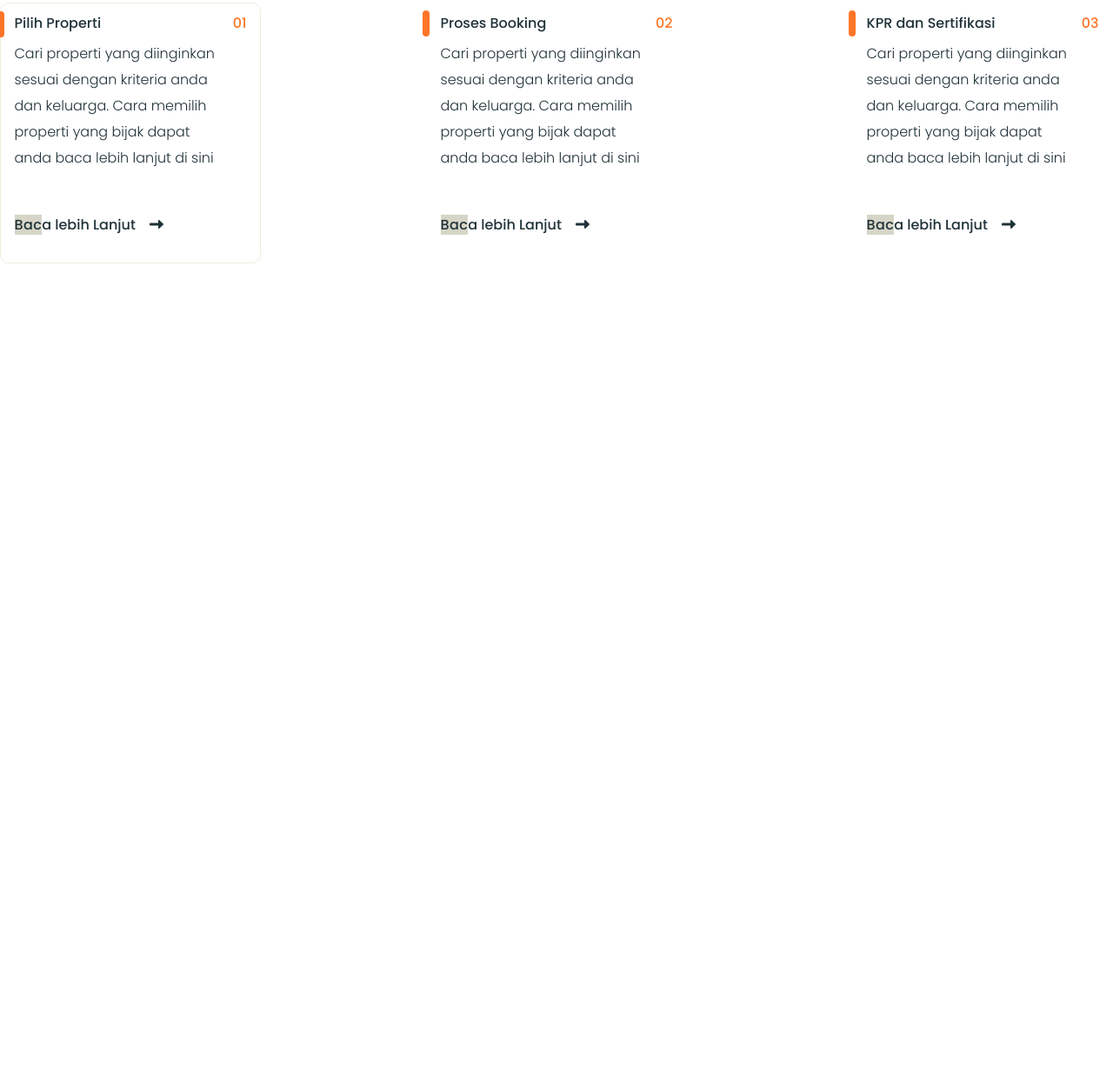
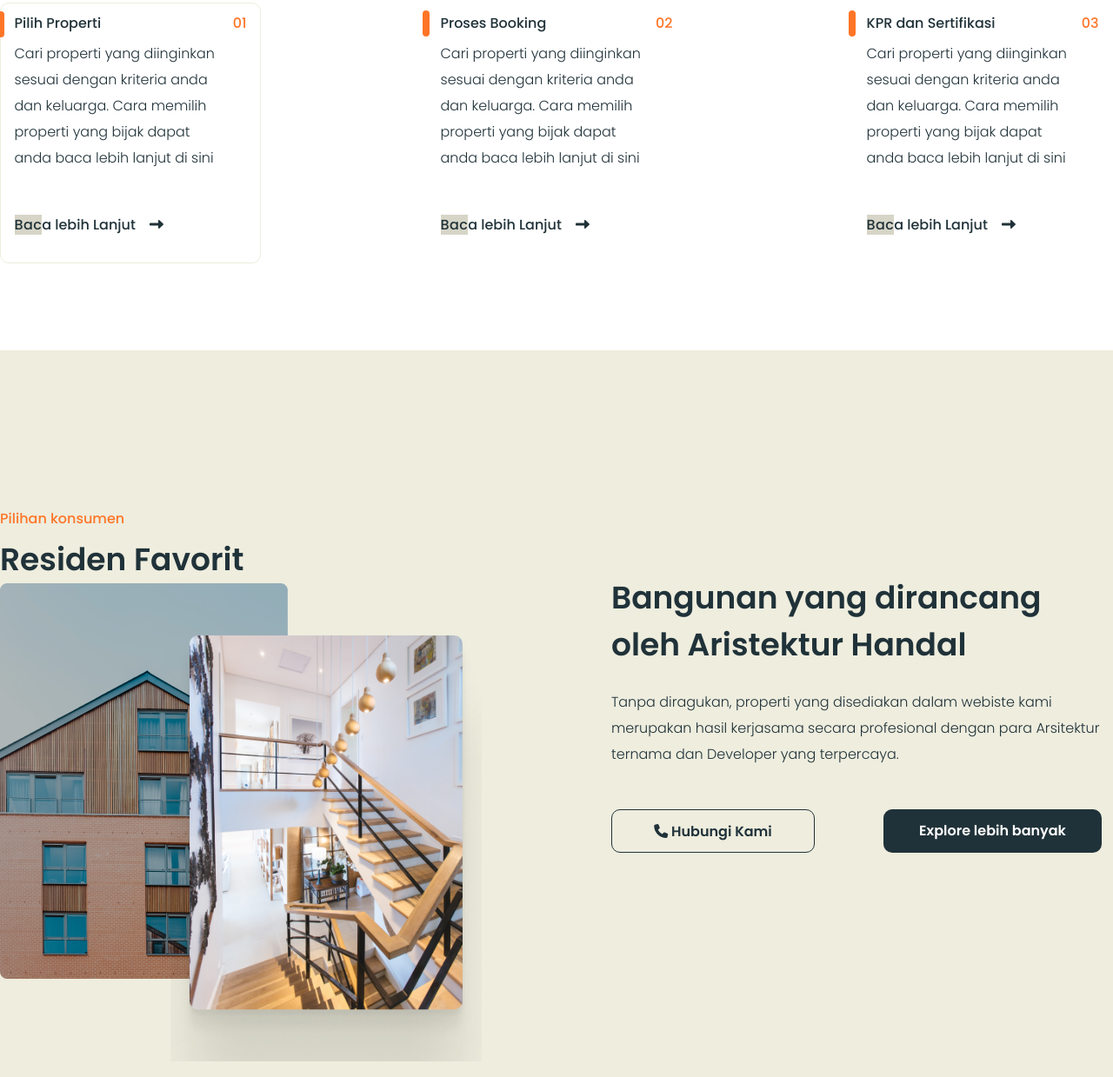
Before and after one commit to M45Hasan/RealState-tailwind-project, a plain HTML site: page index.html in a window 1280 px wide. Shown: the part 1099-2338 px from the top of the page at 87% size. Before the commit the page ends 1502 px from the top, so only its background shows below. Drawn offline with nearby package versions, Linux system fonts and the light colour scheme.

Commit message:
3rdPart_done

```diff
--- a/index.html
+++ b/index.html
@@ -197,9 +197,7 @@
               </div>
             </div>
 
-            <div
-              class="w-[300px]  flex justify-center items-center relative"
-            >
+            <div class="w-[300px] flex justify-center items-center relative">
               <div
                 class="h-[30px] w-[8px] bg-pls rounded-[5px] absolute top-[9px] left-[-4.5px]"
               ></div>
@@ -232,9 +230,7 @@
                 </h3>
               </div>
             </div>
-            <div
-              class="w-[300px] flex justify-center items-center relative"
-            >
+            <div class="w-[300px] flex justify-center items-center relative">
               <div
                 class="h-[30px] w-[8px] bg-pls rounded-[5px] absolute top-[9px] left-[-4.5px]"
               ></div>
@@ -272,5 +268,64 @@
       </div>
     </section>
     <!--2nd Part end-->
+
+    <!--3rd Part start-->
+    <section class="bg-bag">
+      <div class="container mx-auto">
+        <div class="h-[836px] flex justify-between items-center">
+          <div>
+            <div class="relative">
+              <h3
+                class="font-pop font-medium text-[16px] leading-[24px] text-pls pt-[68px]"
+              >
+                Pilihan konsumen
+              </h3>
+              <h2
+                class="font-semibold font-pop text-tx1 text-[36px] leading-[54px] pt-[8px]"
+              >
+                Residen Favorit
+              </h2>
+              <picture>
+                <img class="h-[455px] w-[331px]" src="fv1.png" alt="fv1" />
+              </picture>
+              <div
+                class="h-[490px] w-[358px] top-[214px] left-[196px] absolute"
+              >
+                <img
+                  class="h-full w-full object-cover bg-cover"
+                  src="fv2.png"
+                  alt="fv2"
+                />
+              </div>
+            </div>
+          </div>
+          <div class="h-[320px] w-[577px]">
+            <h1 class="font-semibold font-pop text-tx1 text-[36px] leading-[54px]">Bangunan yang dirancang oleh Aristektur Handal</h1>
+            <p class="font-light font-pop text-tx1 text-[16px] leading-[30px] w-[570px] pt-[24px] pb-[48px]">
+              Tanpa diragukan, properti yang disediakan dalam webiste kami
+              merupakan hasil kerjasama secara profesional dengan para
+              Arsitektur ternama dan Developer yang terpercaya.
+            </p>
+            <div class="flex justify-between">
+              <div class="w-[234px] h-[50px] rounded-[10px] border-[1px] border-tx1 mr-[13px]">
+                <h2
+                  class="font-semibold font-pop text-tx1 text-[16px] leading-[24px] text-center pt-[13px]"
+                ><i class="fa-solid fa-phone"></i>
+                  Hubungi Kami
+                </h2>
+              </div>
+              <div class="w-[251px] h-[50px] rounded-[10px] bg-but1 mr-[13px]">
+                <h2
+                  class="font-semibold font-pop text-white text-[16px] leading-[24px] text-center pt-[13px]"
+                >
+                  Explore lebih banyak
+                </h2>
+              </div>
+            </div>
+          </div>
+        </div>
+      </div>
+    </section>
+    <!--3rd part end-->
   </body>
 </html>
--- a/js/tailwind.config.js
+++ b/js/tailwind.config.js
@@ -8,11 +8,11 @@ tailwind.config = {
         bag: "rgba(238, 237, 222, 1)",
         bag1: "#FFFFFF",
         tx1: "#203239",
-        bder:"rgba(255, 255, 255, 1)",
-        but1:"rgba(32, 50, 57, 1)",
-        pls:"rgba(255, 117, 39, 1)",
-        bo:"rgba(238, 237, 222, 1)",
-        sr:"rgba(214, 213, 199, 1)",
+        bder: "rgba(255, 255, 255, 1)",
+        but1: "rgba(32, 50, 57, 1)",
+        pls: "rgba(255, 117, 39, 1)",
+        bo: "rgba(238, 237, 222, 1)",
+        sr: "rgba(214, 213, 199, 1)",
       },
       maxWidth: {
         conatiner: "1164px",
@@ -22,6 +22,7 @@ tailwind.config = {
       },
       backgroundImage: {
         ban: "url('hom1.png')",
+        fv2: "url('fv2.png')",
       },
     },
   },
```
Also changed, not shown: images/res1.png (added), images/res2.png (added), images/res3.png (added).
